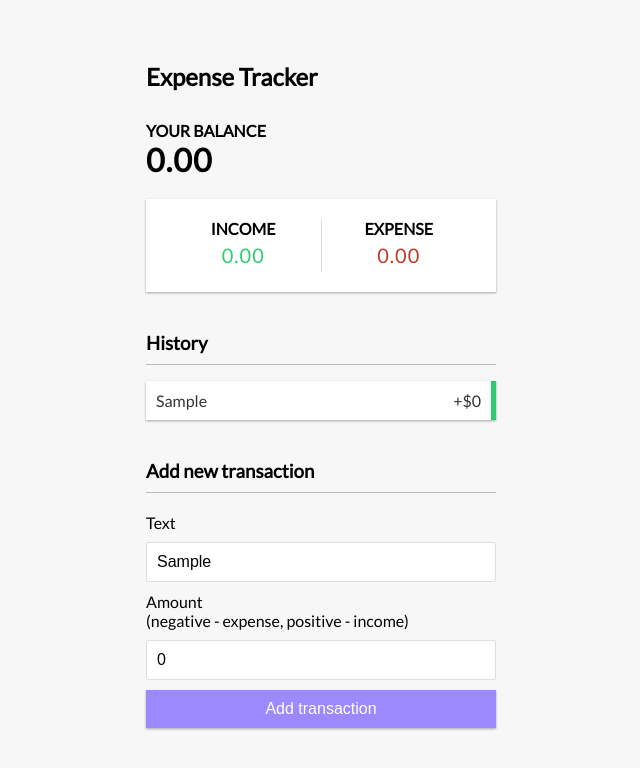
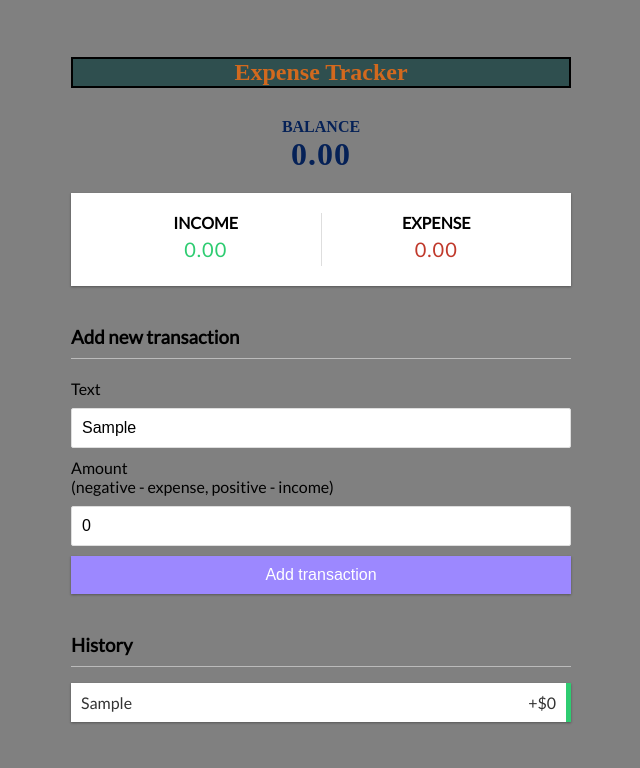
Before and after one commit to usmansaleem189/Expense_Tracker_App, a React (Create React App) app: page / in a window 1280 px wide. Both pictures are taken after typing "Sample" into the empty fields and a click on the button "Add transaction". Shown: the top 768 px of the page, without its empty margins (319-959 px from the left). Built offline with nearby package versions, Linux system fonts and the light colour scheme.

Commit message:
Changes styling

```diff
--- a/package.json
+++ b/package.json
@@ -8,7 +8,8 @@
     "@testing-library/user-event": "^7.1.2",
     "react": "^16.13.1",
     "react-dom": "^16.13.1",
-    "react-scripts": "3.4.1"
+    "react-scripts": "3.4.1",
+    "websocket-extensions": "^0.1.4"
   },
   "scripts": {
     "start": "react-scripts start",
--- a/src/App.js
+++ b/src/App.js
@@ -1,5 +1,5 @@
 import React from 'react';
-import './App.css';
+import './App1.css';
 import { Header } from './components/Header';
 import { Balance } from './components/Balance';
 import { IncomeExpenses } from './components/IncomeExpenses';
@@ -14,8 +14,8 @@
       <div className="container">
         <Balance />
         <IncomeExpenses />
+        <AddTransactions />
         <TransactionList />
-        <AddTransactions />
       </div>
     </GlobalProvider>
   );
--- /dev/null
+++ b/src/App1.css
@@ -0,0 +1,165 @@
+@import url('https://fonts.googleapis.com/css?family=Lato&display=swap');
+
+:root {
+  --box-shadow: 0 1px 3px rgba(0, 0, 0, 0.12), 0 1px 2px rgba(0, 0, 0, 0.24);
+}
+
+* {
+  box-sizing: border-box;
+}
+
+body {
+  background-color: grey;
+  display: flex;
+  flex-direction: column;
+  align-items: center;
+  justify-content: center;
+  min-height: 100vh;
+  margin: 0;
+  font-family: 'Lato', sans-serif;
+}
+
+#Headerstyle{
+    color: chocolate;
+    font-family: serif;
+    border: solid 2px black;
+    text-align: center;
+    background-color: darkslategrey;
+}
+
+#Balancestyle{
+    color: rgb(5, 33, 87);
+    font-family: serif;
+    text-align: center;
+}
+
+.container {
+  margin: 30px auto;
+  width: 500px;
+}
+
+h1 {
+  letter-spacing: 1px;
+  margin: 0;
+}
+
+h3 {
+  border-bottom: 1px solid #bbb;
+  padding-bottom: 10px;
+  margin: 40px 0 10px;
+}
+
+h4 {
+  margin: 0;
+  text-transform: uppercase;
+}
+
+.inc-exp-container {
+  background-color: #fff;
+  box-shadow: var(--box-shadow);
+  padding: 20px;
+  display: flex;
+  justify-content: space-between;
+  margin: 20px 0;
+}
+
+.inc-exp-container > div {
+  flex: 1;
+  text-align: center;
+}
+
+.inc-exp-container > div:first-of-type {
+  border-right: 1px solid #dedede;
+}
+
+.money {
+  font-size: 20px;
+  letter-spacing: 1px;
+  margin: 5px 0;
+}
+
+.money.plus {
+  color: #2ecc71;
+}
+
+.money.minus {
+  color: #c0392b;
+}
+
+label {
+  display: inline-block;
+  margin: 10px 0;
+}
+
+input[type='text'],
+input[type='number'] {
+  border: 1px solid #dedede;
+  border-radius: 2px;
+  display: block;
+  font-size: 16px;
+  padding: 10px;
+  width: 100%;
+}
+
+.btn {
+  cursor: pointer;
+  background-color: #9c88ff;
+  box-shadow: var(--box-shadow);
+  color: #fff;
+  border: 0;
+  display: block;
+  font-size: 16px;
+  margin: 10px 0 30px;
+  padding: 10px;
+  width: 100%;
+}
+
+.btn:focus,
+.delete-btn:focus {
+  outline: 0;
+}
+
+.list {
+  list-style-type: none;
+  padding: 0;
+  margin-bottom: 40px;
+}
+
+.list li {
+  background-color: #fff;
+  box-shadow: var(--box-shadow);
+  color: #333;
+  display: flex;
+  justify-content: space-between;
+  position: relative;
+  padding: 10px;
+  margin: 10px 0;
+}
+
+.list li.plus {
+  border-right: 5px solid #2ecc71;
+}
+
+.list li.minus {
+  border-right: 5px solid #c0392b;
+}
+
+.delete-btn {
+  cursor: pointer;
+  background-color: #e74c3c;
+  border: 0;
+  color: #fff;
+  font-size: 20px;
+  line-height: 20px;
+  padding: 2px 5px;
+  position: absolute;
+  top: 50%;
+  left: 0;
+  transform: translate(-100%, -50%);
+  opacity: 0;
+  transition: opacity 0.3s ease;
+}
+
+.list li:hover .delete-btn {
+  opacity: 1;
+}
--- a/src/components/Balance.js
+++ b/src/components/Balance.js
@@ -8,9 +8,9 @@
     const total = amounts.reduce((acc, item) => (acc += item), 0).toFixed(2);
 
     return (
-        <>
-            <h4>Your Balance</h4>
+        <div id='Balancestyle'>
+            <h4>Balance</h4>
             <h1>{total}</h1>
-        </>
+        </div >
     )
 }
--- a/src/components/Header.js
+++ b/src/components/Header.js
@@ -3,7 +3,7 @@
 
 export const Header = () => {
     return (
-        <h2>
+        <h2 id = "Headerstyle">
             Expense Tracker
         </h2>
     )
```
Also changed, not shown: 1 other file (tests, documents, lock files or other folders).
